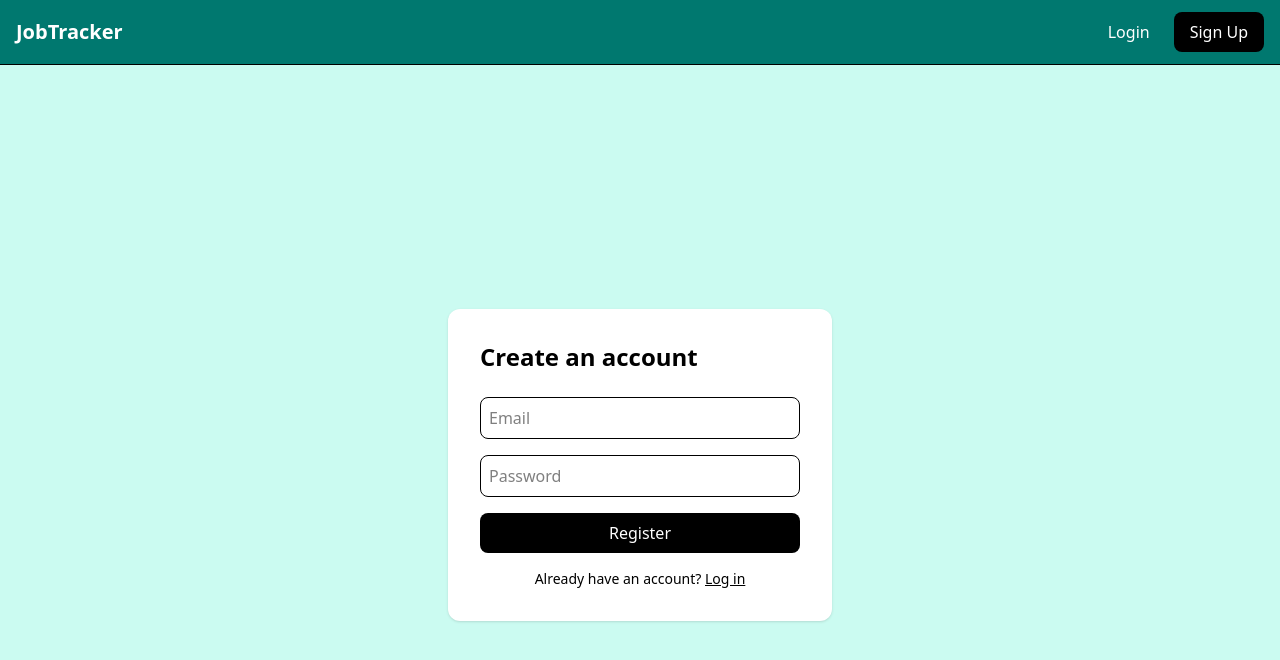
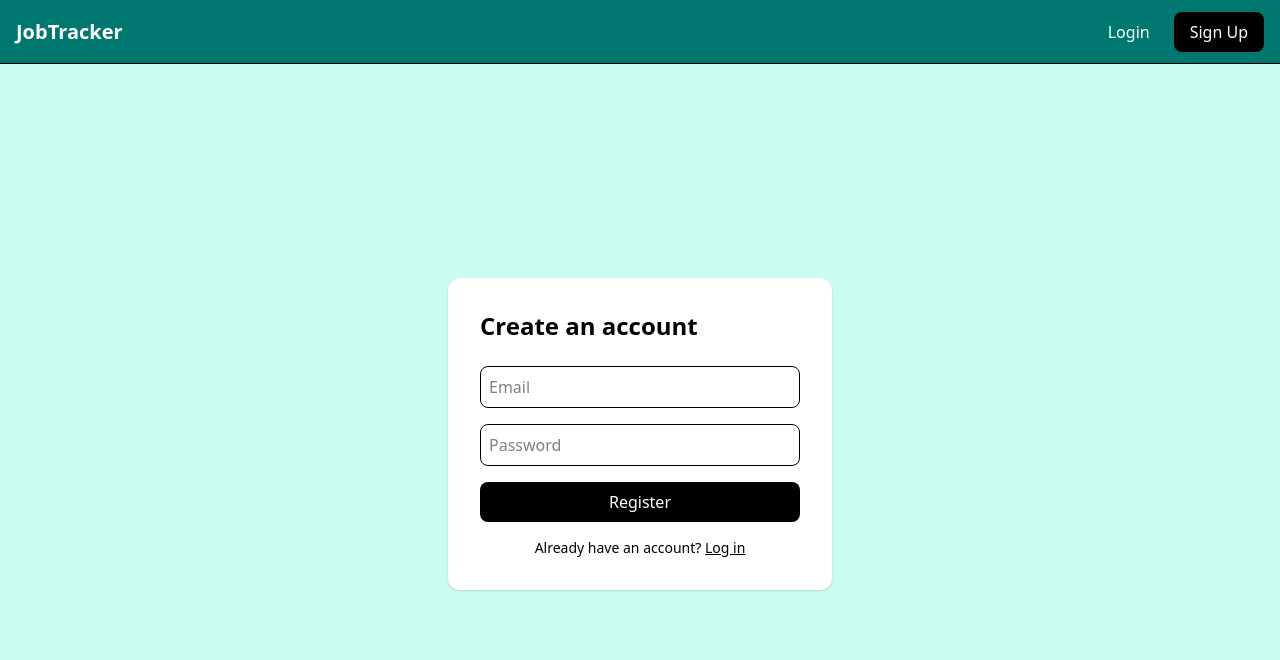
Before and after one commit to makennalehnert/job-tracker, a Next.js app in the folder client/: page /register in a window 1280 px wide. Shown: the top 660 px of the page. Built offline with nearby package versions, Linux system fonts and the light colour scheme; no server answers.

Commit message:
fixed issue with register and login pages not being centered

```diff
--- a/client/src/app/login/page.js
+++ b/client/src/app/login/page.js
@@ -27,7 +27,7 @@ export default function Login() {
   };
 
   return (
-    <main className="flex items-center justify-center min-h-screen">
+    <main className="flex items-center justify-center min-h-[calc(100vh-60px)]">
       <div className="bg-white p-8 rounded-xl shadow w-full max-w-sm">
         <h1 className="text-2xl font-bold mb-6">Log in</h1>
         <form onSubmit={handleSubmit} className="flex flex-col gap-4">
--- a/client/src/app/register/page.js
+++ b/client/src/app/register/page.js
@@ -27,7 +27,7 @@ export default function Register() {
   };
 
   return (
-    <main className="flex items-center justify-center min-h-screen">
+    <main className="flex items-center justify-center min-h-[calc(100vh-60px)]">
       <div className="bg-white p-8 rounded-xl shadow w-full max-w-sm">
         <h1 className="text-2xl font-bold mb-6">Create an account</h1>
         <form onSubmit={handleSubmit} className="flex flex-col gap-4">
--- a/client/src/components/Navbar.js
+++ b/client/src/components/Navbar.js
@@ -11,7 +11,7 @@ export default async function Navbar() {
     };
 
     return (
-        <nav className="border-b bg-teal-700">
+        <nav className="border-b bg-teal-700 h-16">
             <div className="max-w-7xl mx-auto px-4 py-3 flex justify-between items-center">
                 <Link href="/" className="text-xl font-bold text-white hover:text-teal-100">
                     JobTracker
```
